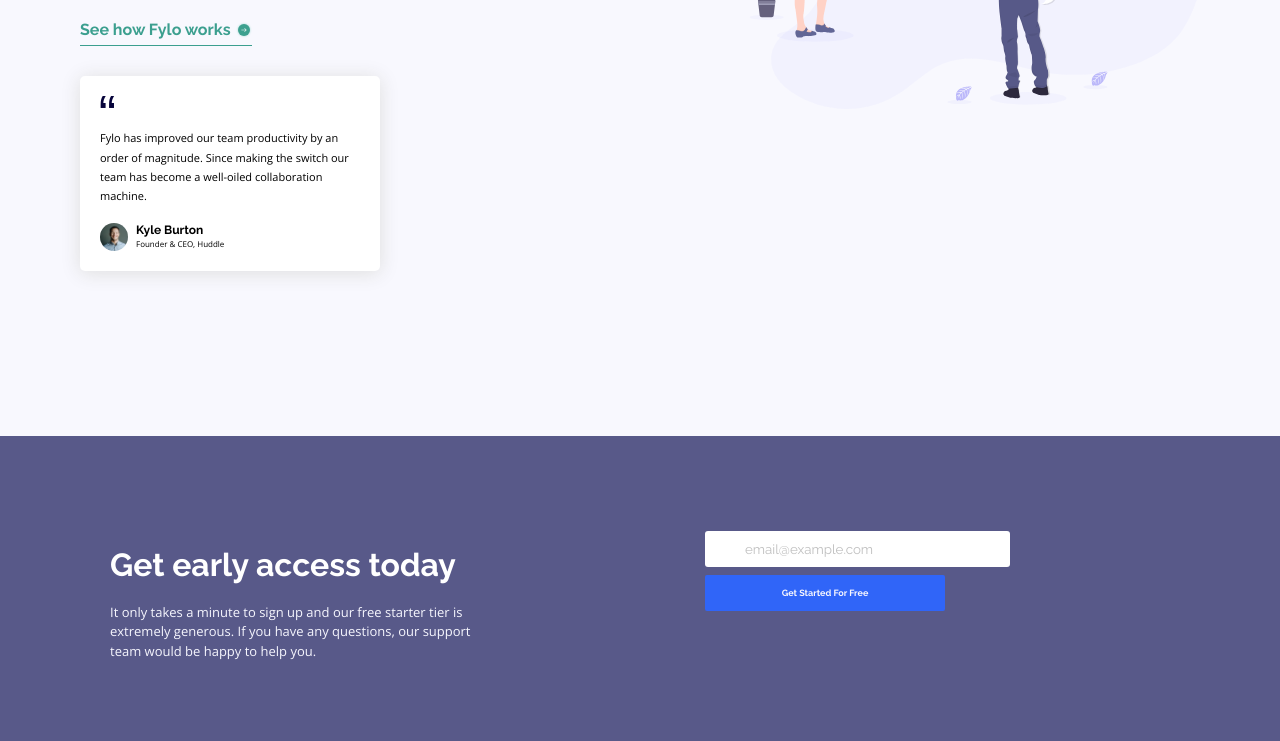
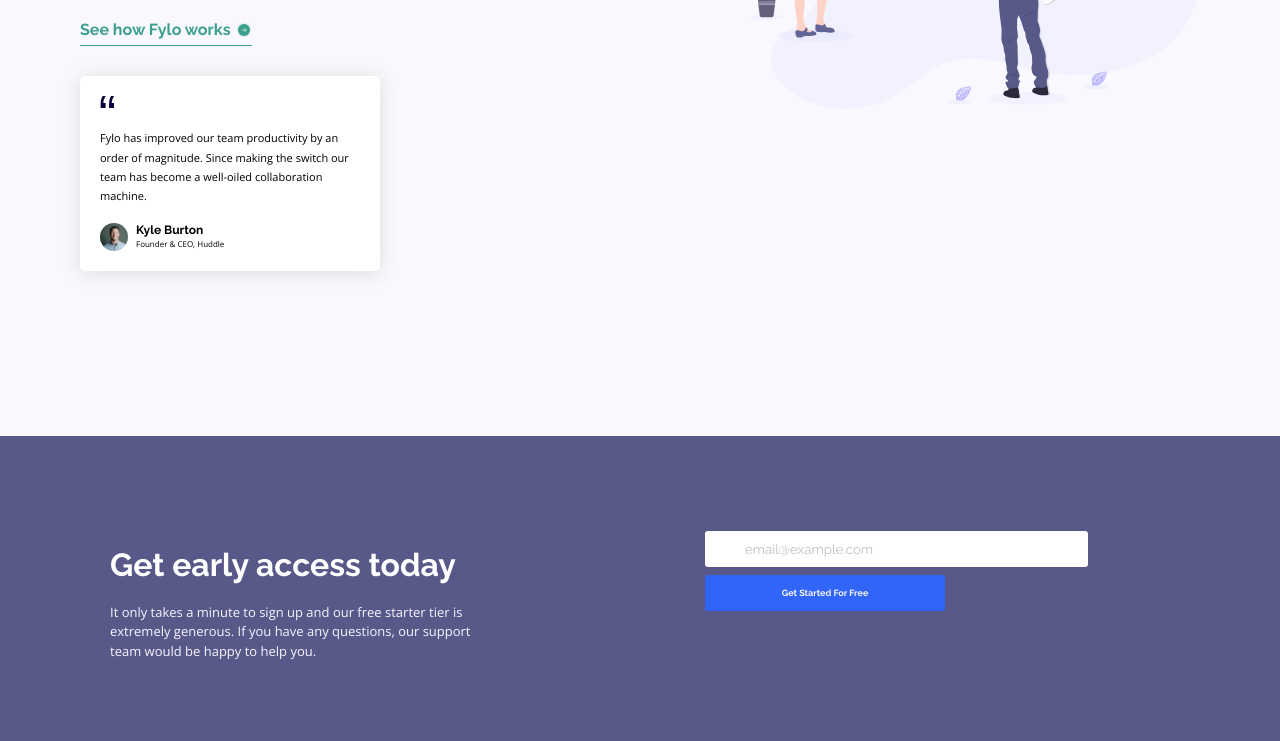
Before and after one commit to Miyed-web/Fylo-landing-page, a plain HTML site: page index.html in a window 1280 px wide. Shown: the part 1223-1964 px from the top of the page. Drawn offline with nearby package versions, Linux system fonts and the light colour scheme.

Commit message:
Update style.css

```diff
--- a/style.css
+++ b/style.css
@@ -243,7 +243,7 @@
   padding:20px 65px 0 65px ;
 }
 .mailsection .form input{
-  width: 70%;
+  width: 88%;
   padding: 10px 40px;
   background: #fff;
   outline: none;
```
